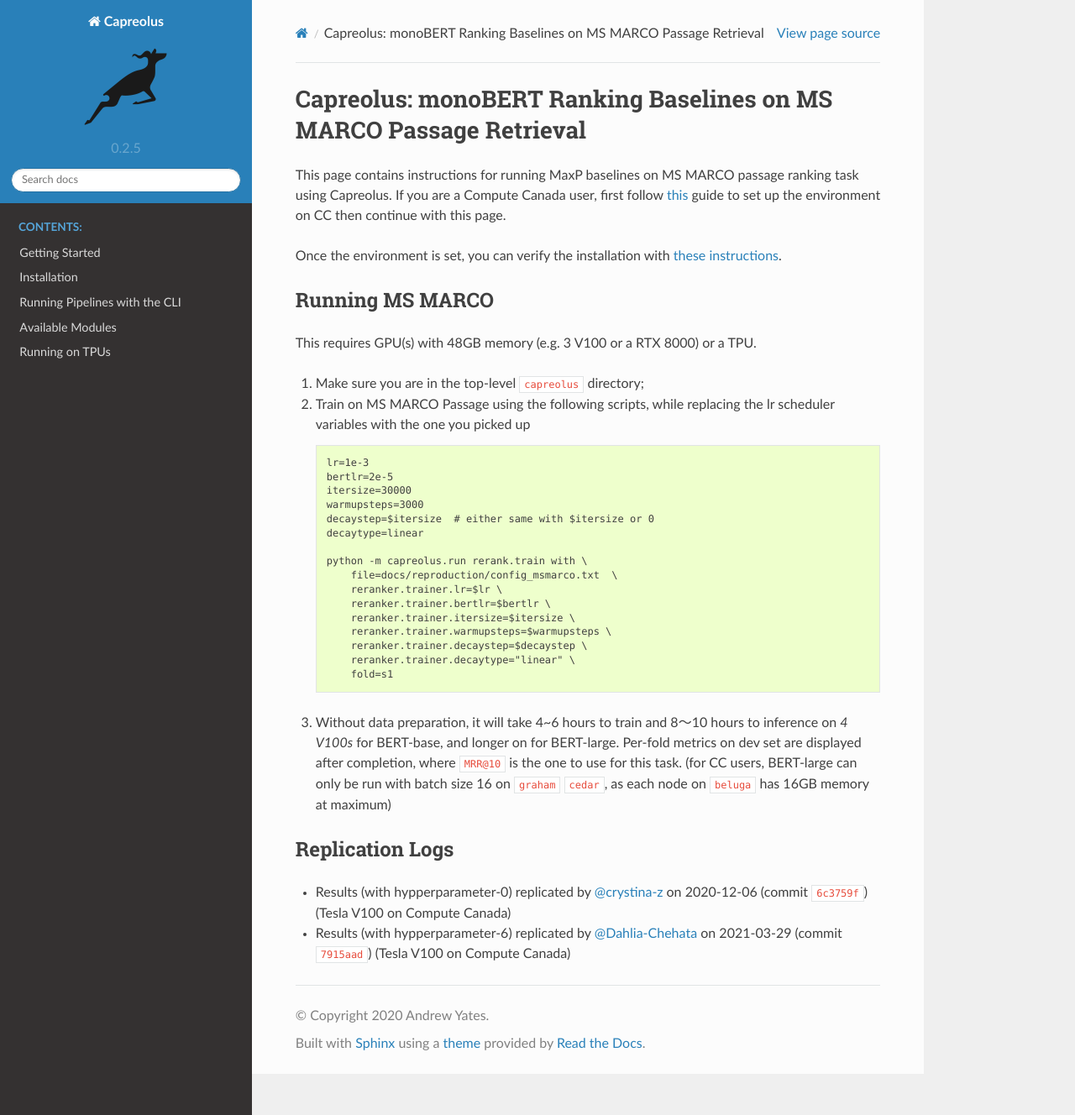
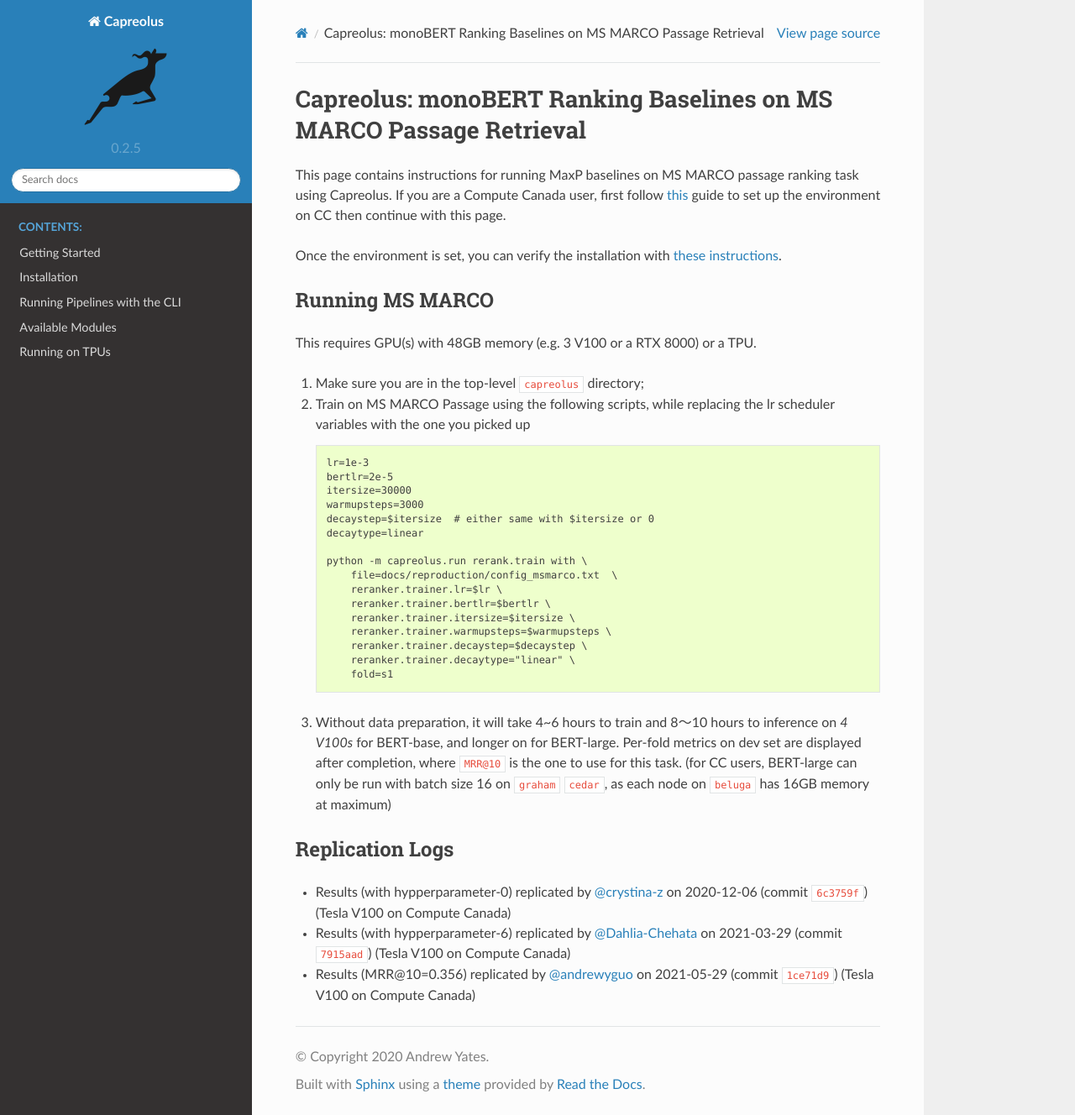
Before and after one commit to capreolus-ir/capreolus, a Sphinx documentation site: the page built from docs/reproduction/MS_MARCO.md, in a window 1280 px wide and 1328 px high. Shown: the whole window at 84% size. Built offline with Sphinx 7.4.7 and the Read the Docs theme 2.0.0, drawn with Linux system fonts in a browser that asks for light colours.

Commit message:
Update MS_MARCO.md

```diff
--- a/docs/reproduction/MS_MARCO.md
+++ b/docs/reproduction/MS_MARCO.md
@@ -39,3 +39,4 @@
 ## Replication Logs
 + Results (with hypperparameter-0) replicated by [@crystina-z](https://github.com/crystina-z) on 2020-12-06 (commit [`6c3759f`](https://github.com/crystina-z/capreolus-1/commit/6c3759fe620f18f8939670176a18c744752bc9240)) (Tesla V100 on Compute Canada)
 + Results (with hypperparameter-6) replicated by [@Dahlia-Chehata](https://github.com/Dahlia-Chehata) on 2021-03-29 (commit [`7915aad`](https://github.com/capreolus-ir/capreolus/commit/7915aad75406527a3b88498926cff85259808696)) (Tesla V100 on Compute Canada)
++ Results (MRR@10=0.356) replicated by [@andrewyguo](https://github.com/andrewyguo) on 2021-05-29 (commit [`1ce71d9`](https://github.com/capreolus-ir/capreolus/commit/1ce71d93ab5473b40d4ae02768fd053261b27320)) (Tesla V100 on Compute Canada)
```
